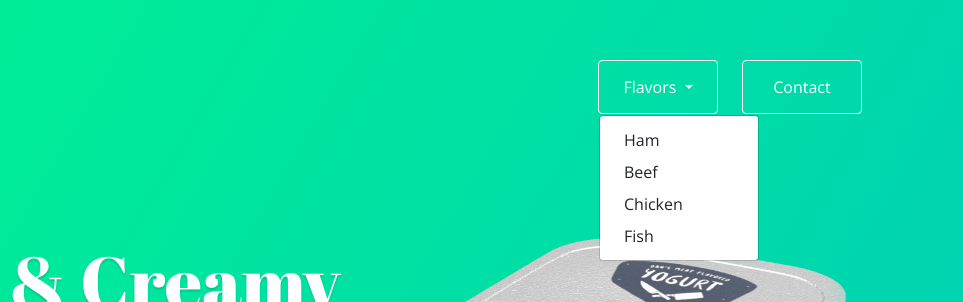
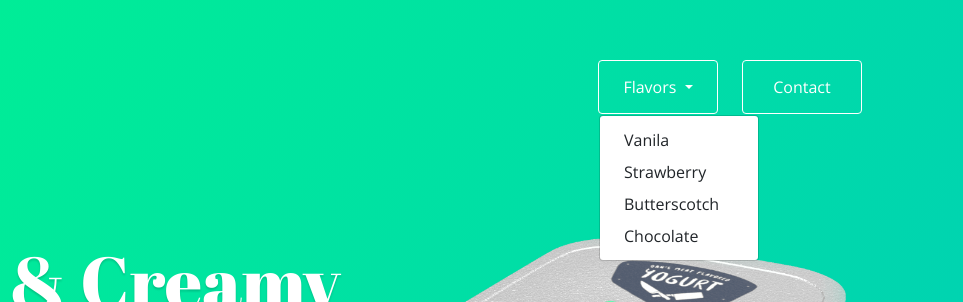
Before and after one commit to Juzel2000/project4, a plain HTML site: page index.html in a window 1280 px wide. Both pictures are taken after a click on the button "Flavors". Shown: the top 302 px of the page, 317-1280 px from the left. Drawn offline with nearby package versions, Linux system fonts and the light colour scheme.

Commit message:
Update index.html

```diff
--- a/index.html
+++ b/index.html
@@ -39,10 +39,10 @@
                             Flavors
                           </a>
                           <div class="dropdown-menu" aria-labelledby="navbarDropdown">
-                            <a class="dropdown-item" href="#">Ham</a>
-                            <a class="dropdown-item" href="#">Beef</a>
-                            <a class="dropdown-item" href="#">Chicken</a>
-                            <a class="dropdown-item" href="#">Fish</a>
+                            <a class="dropdown-item" href="#">Vanila</a>
+                            <a class="dropdown-item" href="#">Strawberry</a>
+                            <a class="dropdown-item" href="#">Butterscotch</a>
+                            <a class="dropdown-item" href="#">Chocolate</a>
                           </div>
                         </li>
 
```
